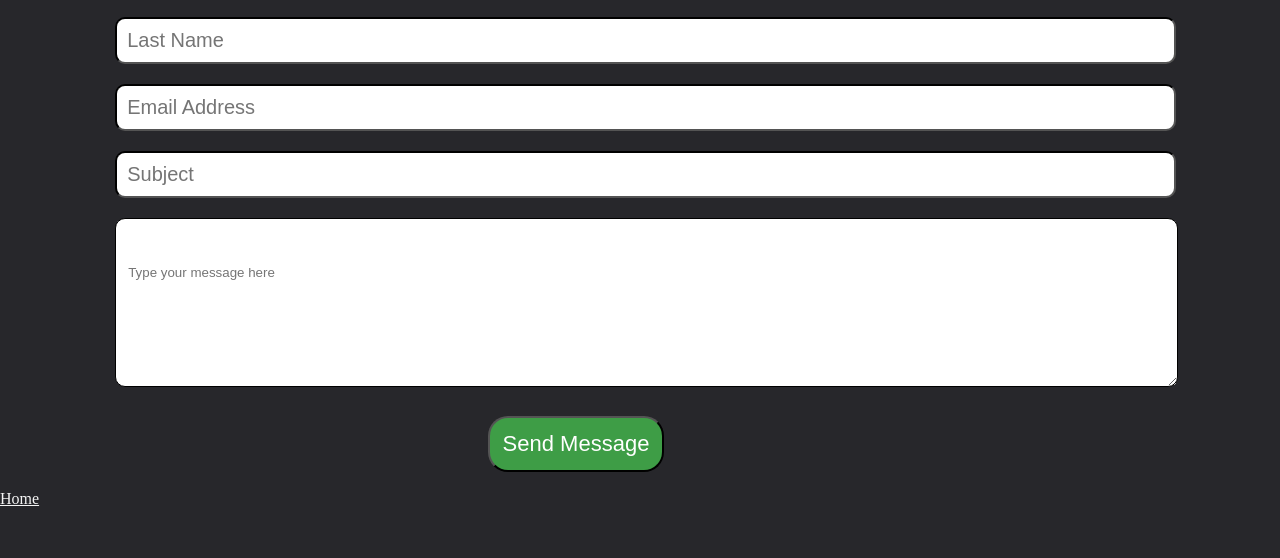
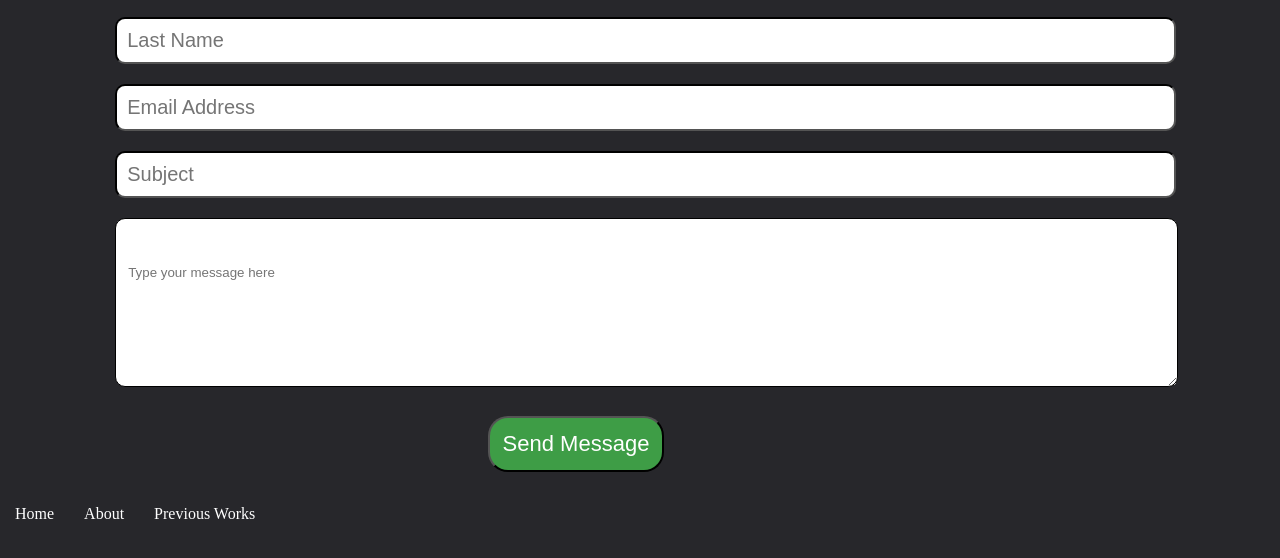
Before and after one commit to BGAddisketema/Brighter-Generation-Addis-Ketema-, a plain HTML site: page Contact.html in a window 1280 px wide. Shown: the part 94-652 px from the top of the page. Drawn offline with Linux system fonts and the light colour scheme.

Commit message:
Update Contact.html
Nav bar

```diff
--- a/Contact.html
+++ b/Contact.html
@@ -74,6 +74,27 @@ textarea:focus-within {
      border-color: #3E9D46;
      border-width: 3px;
 }
+.fot ul{
+  list-style-type: none;
+  background-color: #27272B;;
+  padding: 0px;
+  margin: 0px;
+  overflow: hidden;
+  text-align: center;
+}
+.fot a{
+  color: white;
+  text-decoration: none;
+  padding: 15px;
+  display: block;
+  text-align: center;
+}
+.fot a:hover {
+background-color: #28292A
+}
+.fot li{
+  float: left;
+}
   </style>
 </header>
 
@@ -95,7 +116,13 @@ textarea:focus-within {
         <button type= "submit" > Send Message </button>
        </div>
   </form> <br>
-<a href="index.html" style="color: whitesmoke;">Home</a>
+<nav class="fot">
+  <ul>
+    <li> <a href="index.html">Home </a> </li>
+    <li> <a href="Home.html">About </a> </li>
+    <li> <a href="Previous.html">Previous Works </a> </li>
+  </ul>
+</nav>
 </body>
 
 </html>
```
